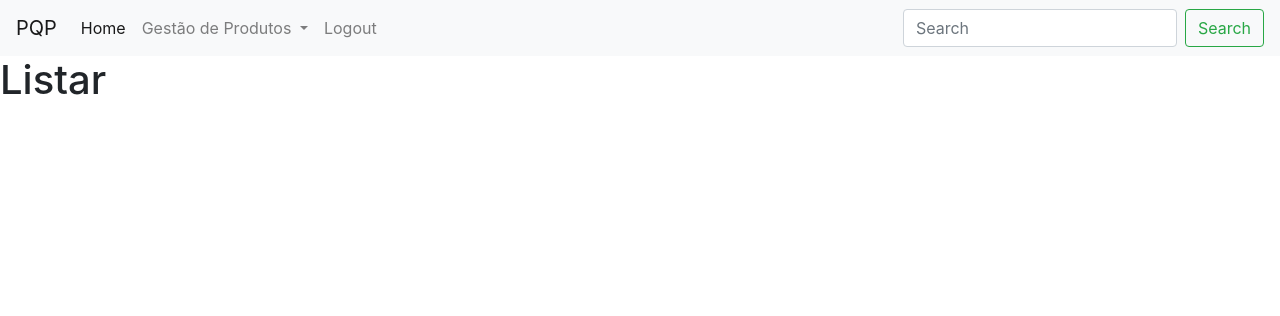
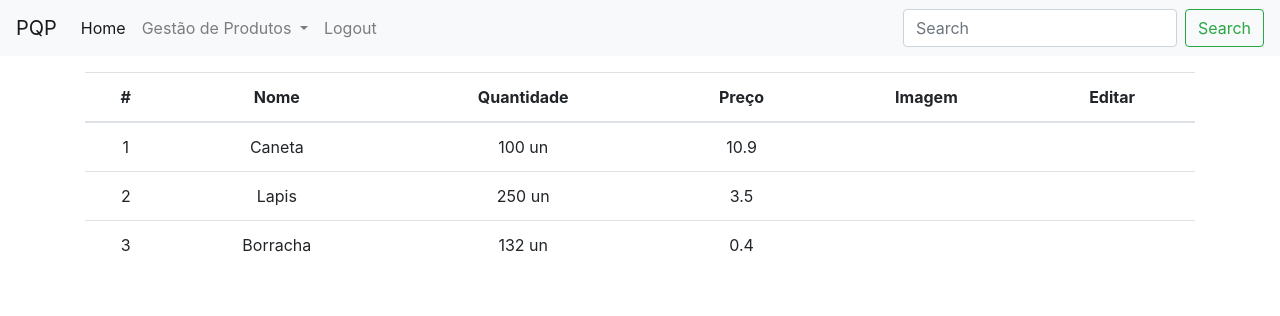
Before and after one commit to moreiraian/htdocs, a PHP site: page /aula04/listar.php in a window 1280 px wide. Shown: the top 316 px of the page. Run offline with PHP 8.4, Linux system fonts and the light colour scheme.

Commit message:
Update listar.php

```diff
--- a/aula04/listar.php
+++ b/aula04/listar.php
@@ -1,5 +1,56 @@
 <?php include './header.php'?>
-
-  <h1>Listar</h1>
+      <div class = "container mt-3">
+        <table class = "table table striped table-hover text-center">
+          <thead>
+            <tr>
+              <th>#</th>
+              <th>Nome</th>
+              <th>Quantidade</th>
+              <th>Preço</th>
+              <th>Imagem</th>
+              <th colspan = 2>Editar</th>
+            </tr>
+          <thead>
+          <tbody>
+            <!-- estruturad o array -->
+              <?php $lista = array(
+                array(
+                "id"=>1,
+                "nome"=>"Caneta",
+                "quantidade"=>"100 un",
+                "preço"=> 10.90,
+                "imagem"=> "#"
+                ),
+                array(
+                "id"=>2,
+                "nome"=>"Lapis",
+                "quantidade"=>"250 un",
+                "preço"=> 3.50,
+                "imagem"=> "#"
+                ),
+                array(
+                "id"=>3,
+                "nome"=>"Borracha",
+                "quantidade"=>"132 un",
+                "preço"=> 0.40,
+                "imagem"=> "#"
+                ),
+                );
+              ?>
+            <tr>
+            <!-- Estrutura de repetição -->
+            <?php for($i= 0; $i <sizeof($lista); $i++) : ?>
+              <td><?= $i +1?></td>
+              <td><?= $lista[$i]['nome']?></td>
+              <td><?= $lista[$i]['quantidade']?></td>
+              <td><?= $lista[$i]['preço']?></td>
+              <td><a href = "#"><i class="fa fa-file-image-o" aria-hidden="true"></i></td>
+              <td><a href = "#"><i class="fa fa-pencil-square-o" aria-hidden="true"></i></td>
+              <td><a href = "#"><i class="fa fa-trash" aria-hidden="true"></i></td>
+            </tr>
+              <?php endfor; ?>
+          <tbody>
+        </table>
+      <div>
 
 <?php include './footer.php'?>
```
